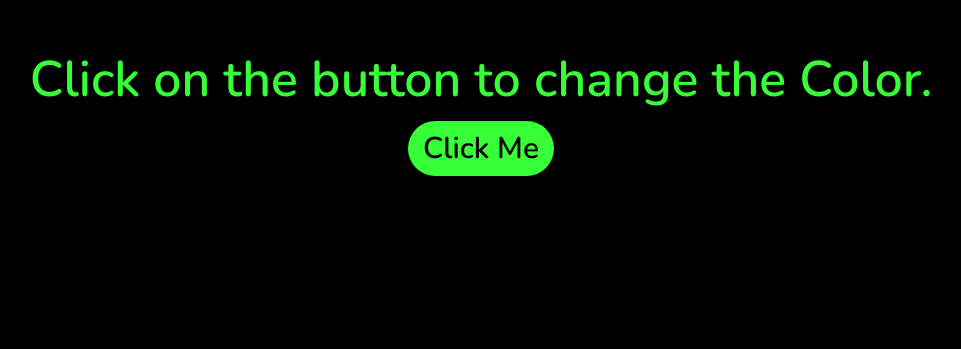
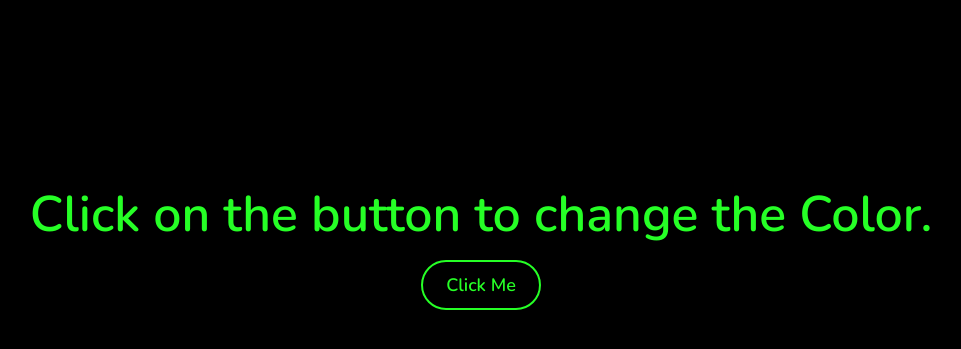
Before and after one commit to Abrar-yeasi/On-Click-Color-Changer, a plain HTML site: page index.html in a window 1280 px wide. Shown: the part 155-504 px from the top of the page, without its empty margins (159-1120 px from the left). Drawn offline with nearby package versions, Linux system fonts and the light colour scheme.

Commit message:
second change

```diff
--- a/index.html
+++ b/index.html
@@ -11,9 +11,9 @@
 
     <link rel="stylesheet" href="style.css">
 </head>
-<body id="root">
-    <div class="cotainer">
-        <h1 class="text">
+<body>
+    <div class="cotainer"  id="root">
+        <h1 class="text" id="text">
             Click on the button to change the Color.
         </h1>
         <Button class="btn" id="btn">Click Me</Button>
--- a/script.js
+++ b/script.js
@@ -8,10 +8,12 @@ function main() {
     // Collecting necessary referances.
     const root = document.getElementById('root');
     const btn = document.getElementById("btn");
+    const txt = document.getElementById('text');
 
     btn.addEventListener('click', function () {
         const bgColor = generateRGBColor();
         root.style.backgroundColor = bgColor;
+        txt.style.color = '#fff';
     })
 }
 // Random color generator.
--- a/style.css
+++ b/style.css
@@ -3,29 +3,35 @@
     padding: 0;
     font-family: 'Nunito', sans-serif;
 }
-body{
-    background-color: #000;
+.cotainer{
+    display: flex;
+    flex-direction: column;
+    align-items: center;
+    justify-content: center;
+    background-color: #000000;
+    width: 100vw;
+    height: 100vh;
 }
 .text{
+    color: #26ff26;
     font-size: 50px;
     text-align: center;
-    margin-top: 200px;
-    color: rgb(55, 255, 55);
 }
+
 .btn {
-    font-size: 30px;
-    display: block;
-    margin: 0 auto;
-    margin-top: 7px;
-    padding: 7px 15px;
-    border-radius: 40px;
-    border: none;
-    background-color: rgb(55, 255, 55);
-    color: #000;
+    width: 120px;
+    height: 50px;
+    margin-top: 11px;
+    font-size: large;
+    font-weight: 700;
+    color: #26ff26;
+    border: 2px solid #26ff26;
+    background: transparent;
+    border-radius: 30px;
+    cursor: pointer;
 }
 
 .btn:hover{
-    border: 2px solid rgb(55, 255, 55);
-    background: transparent;
-    color: rgb(55, 255, 55);
+    color: white;
+    background-color: #26ff26;
 }
```
